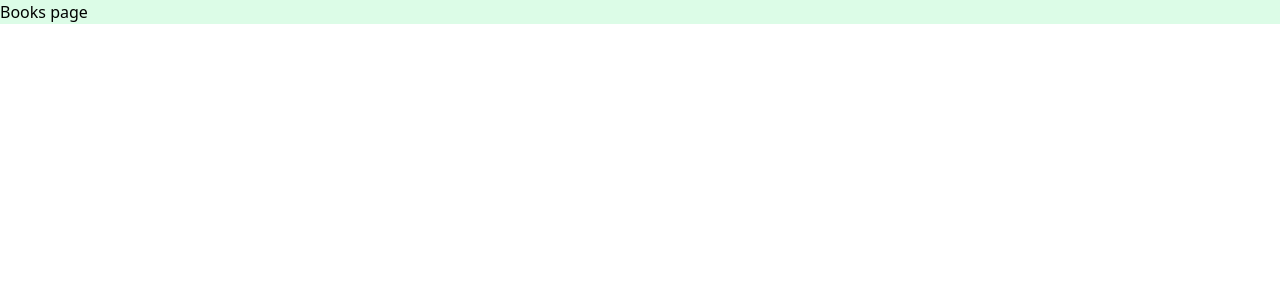
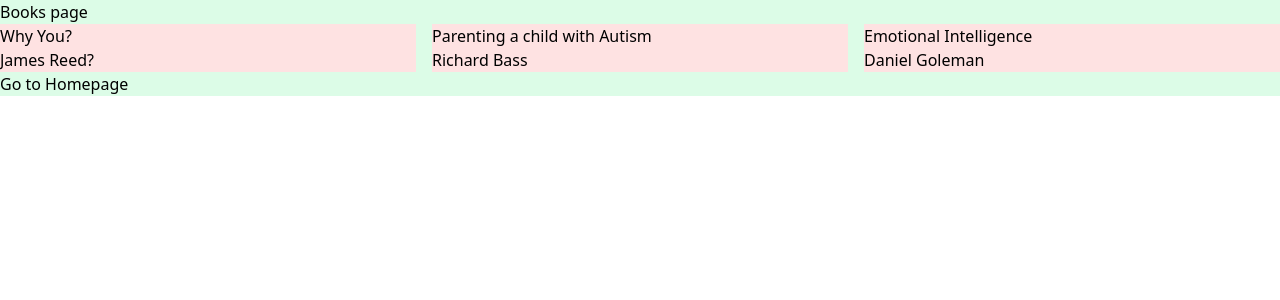
Before and after one commit to S123Ab/skillscity-firstp, a Next.js app: page /books in a window 1280 px wide. Shown: the top 300 px of the page. Built offline with nearby package versions, Linux system fonts and the light colour scheme.

Commit message:
Created books grid components that gets list of books from API and displays on Books page

```diff
--- /dev/null
+++ b/components/books/books-grid/book-item.js
@@ -0,0 +1,8 @@
+export default function BookItem({ book }) {
+    return(
+        <div className="bg-red-100">
+            <p>{book.title}</p>
+            <p>{book.author}</p>
+        </div>
+    )
+}
--- /dev/null
+++ b/components/books/books-grid/index.js
@@ -0,0 +1,25 @@
+import BookItem from "./book-item";
+import { useEffect, useState } from "react";
+
+export default function BooksGrid() {
+
+    const [books, setBooks] = useState([]);
+
+    useEffect(() => {
+        getBooks();
+
+    }, []);
+
+    const getBooks = async() => {
+        const response = await fetch('/api/books');
+        const data = await response.json();
+        setBooks(data);
+    }
+    return (
+        <div className="w-full grid grid-cols-3 gap-4">
+            {books.map((book) => (
+                <BookItem book={book} />
+            ))}
+        </div>
+    )
+}
--- /dev/null
+++ b/pages/api/books.js
@@ -0,0 +1,22 @@
+export default function handler(req, res) {
+    const Books = [
+    {
+
+        title: "Why You?",
+        author: "James Reed?",
+
+    },
+    {
+        title:  "Parenting a child with Autism",
+        author: "Richard Bass",
+
+    },
+    {
+        title: "Emotional Intelligence",
+        author: "Daniel Goleman",
+    }
+
+    ];
+
+    res.json(Books);
+}
--- a/pages/books.js
+++ b/pages/books.js
@@ -1,7 +1,20 @@
+import BooksGrid from "@/components/books/books-grid";
+import Link from "next/link";
+
+
 export default function BooksPage() {
     return (
         <div className="bg-green-100">
             Books page
+
+
+            <BooksGrid/>
+
+            <div>
+                <Link href="/">
+                    Go to Homepage
+                </Link>
+            </div>
         </div>
     )
 }
```
